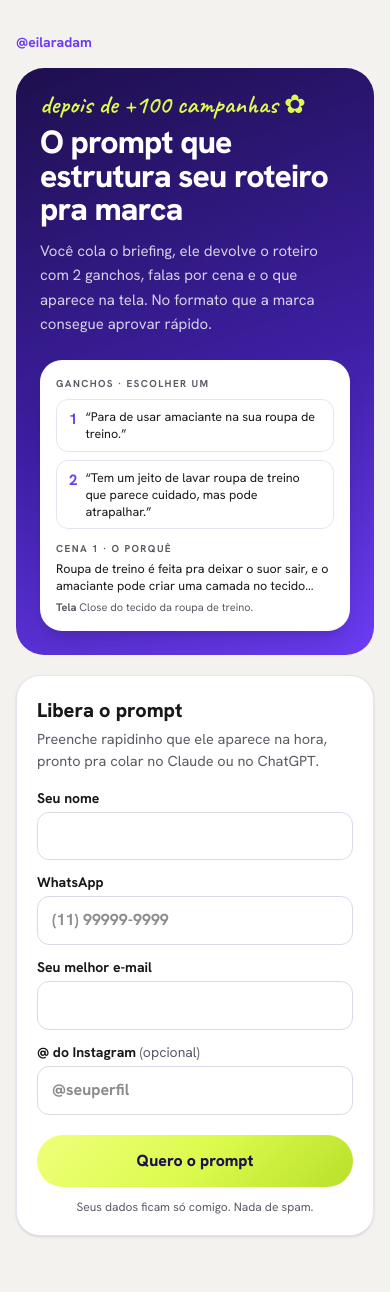
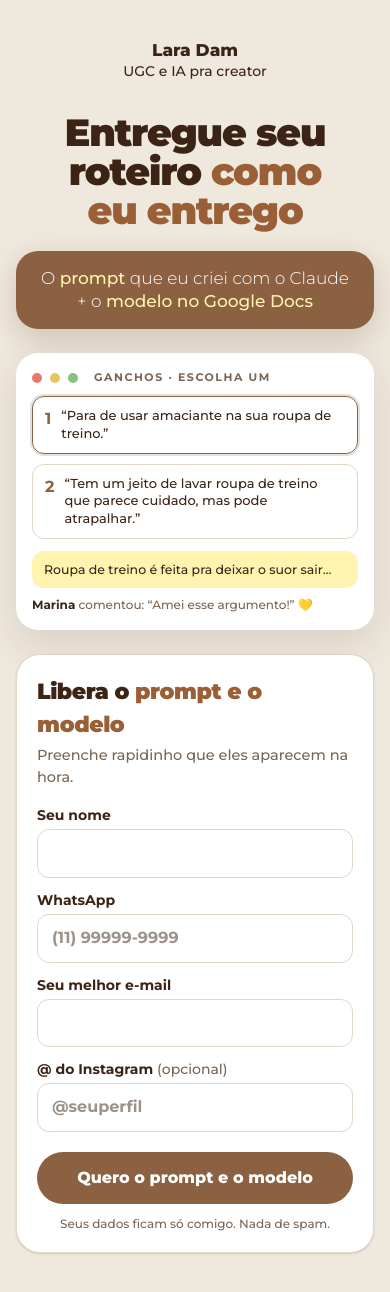
Before and after one commit to eilaradam/laradam-ugc, a Next.js app: page /roteiro-prompt in a window 390 px wide. Shown: the top 1292 px of the page. Built offline with nearby package versions, Linux system fonts and the light colour scheme.

Commit message:
Página /roteiro-prompt no visual do carrossel, com o modelo no Google Docs
Co-Authored-By: Claude Opus 5.5 <noreply@anthropic.com>

```diff
--- a/src/app/roteiro-prompt/RoteiroPrompt.tsx
+++ b/src/app/roteiro-prompt/RoteiroPrompt.tsx
@@ -2,10 +2,10 @@
 
 import { useEffect, useState } from "react";
 
-// Mesmas cores da página do widget (roxo + verde-limão), pra as iscas parecerem da mesma família.
-const V = { roxo: "#6C3CF5", escuro: "#1E0F4D", lima: "#DCFB4E", creme: "#F4F2EE", papel: "#FFFFFF", tinta: "#18181B", suave: "#5B5B66" };
+// Mesmas cores do carrossel "Como eu entrego um roteiro pra marca": papel creme, marrom, caramelo e amarelo-manteiga.
+const V = { papel: "#EFE8DC", cartao: "#FFFFFF", tinta: "#3B2416", caramelo: "#8B6142", acento: "#9A5F36", manteiga: "#FFF3B0", suave: "#7A6555", linha: "#E2D6C6" };
 const MARCA = "roteiro_liberado";
-const LIMA = "linear-gradient(135deg,#F0FF7A 0%,#DCFB4E 50%,#B8E02A 100%)";
+const MODELO_COPIA = "https://docs.google.com/document/d/1g7JCc1FxuayZvrMP2qiouwOxG7rH64R5zL8DTePIWb8/copy";
 
 const PROMPT = `Você vai me ajudar a montar um roteiro de UGC pra uma marca, no formato que a marca consegue aprovar rápido.
 
@@ -25,9 +25,7 @@ ANTES DE ESCREVER:
 COMO O ROTEIRO TEM QUE SER:
 - 2 ganchos diferentes. Os dois precisam levar à MESMA primeira fala, porque a marca vai escolher um ou testar os dois. Se o briefing trouxer um gancho sugerido pela marca, ele é o Gancho 1.
 - O gancho termina no que a primeira fala responde. Leia os dois em voz alta: tem que soar como uma conversa, e a fala não repete o gancho.
-- Divida o resto em cenas. Em cada cena, escreva:
-  FALA: o que eu falo, do jeito que se fala, não do jeito que se escreve.
-  TELA: o que aparece na imagem, em primeira pessoa ("eu abro a caixa").
+- Divida o resto em cenas. Em cada cena: FALA (o que eu falo, do jeito que se fala) e TELA (o que aparece, em primeira pessoa: "eu abro a caixa").
 - O produto aparece em ação (usando, aplicando, abrindo), não só na minha mão.
 - Preço, composição e números vão pro lettering, não pra fala.
 - Termine com uma chamada só, com uma ação e o que a pessoa ganha.
@@ -48,22 +46,14 @@ CHECAGEM FINAL (faça antes de me entregar):
 - Tem alguma afirmação que eu não confirmei?
 - Lendo em voz alta, soa como gente falando?
 
-ENTREGA:
-Me devolva assim:
-GANCHO 1 · fala · tela
-GANCHO 2 · fala · tela
-CENA 1, CENA 2… · fala · tela
+ENTREGA (vou colar num modelo do Google Docs, então devolva exatamente nestas partes):
+A IDEIA DO VÍDEO: 2 ou 3 linhas
+NO SET: o que precisa aparecer
+GANCHOS: tabela com as colunas Gancho | Fala | Tela (2 linhas)
+ROTEIRO: tabela com as colunas Cena | Fala | Tela | Referência (a referência, deixe "[link ou foto]" pra eu preencher)
 LETTERING: o que entra escrito na tela
 TEMPO: palavras e segundos
 DÚVIDAS: o que eu preciso confirmar com a marca`;
-
-const CUIDADOS: { t: string; nao: string; sim: string }[] = [
-  { t: "O gancho conversa com a primeira fala", nao: "O gancho fala de uma coisa e a fala seguinte responde outra.", sim: "A primeira fala responde o que o gancho puxou." },
-  { t: "Dois ganchos, o mesmo roteiro", nao: "Cada gancho precisa de um vídeo diferente.", sim: "O resto funciona com qualquer um dos dois." },
-  { t: "O lugar da gravação manda no texto", nao: "\"Aqui na minha cozinha…\" gravando no espaço da marca.", sim: "\"Na sua cozinha…\"" },
-  { t: "Nunca diz que tem o produto se não tem", nao: "\"Eu comprei esse forno…\"", sim: "\"Vamos ver em quanto tempo esse forno faz uma pizza?\"" },
-  { t: "Lê em voz alta procurando duplo sentido", nao: "Num vídeo de travesseiro: \"o quanto eu dormi bem essa noite\" 👀", sim: "\"Precisamos falar sobre esse travesseiro.\"" },
-];
 
 export default function RoteiroPrompt() {
   const [liberado, setLiberado] = useState(false);
@@ -79,18 +69,22 @@ export default function RoteiroPrompt() {
   }, []);
 
   return (
-    <main className="min-h-screen pb-20" style={{ background: V.creme, color: V.tinta }}>
-      <div className="mx-auto max-w-xl px-4 pt-8">
-        <p className="text-sm font-bold" style={{ color: V.roxo }}>@eilaradam</p>
+    <main className="min-h-screen pb-20" style={{ background: V.papel, color: V.tinta }}>
+      <div className="mx-auto max-w-xl px-4 pt-10">
+        <header className="text-center">
+          <p className="text-[17px] font-extrabold leading-tight">Lara Dam</p>
+          <p className="text-[14px] font-medium" style={{ color: V.tinta }}>UGC e IA pra creator</p>
+        </header>
 
-        <section className="relative mt-4 overflow-hidden rounded-[28px] p-6 sm:p-8" style={{ background: `linear-gradient(160deg, ${V.escuro} 0%, #3D1FA3 55%, ${V.roxo} 100%)`, color: "#fff" }}>
-          <p className="text-[26px] leading-none" style={{ fontFamily: "var(--font-caveat)", color: V.lima }}>depois de +100 campanhas ✿</p>
-          <h1 className="mt-2 text-[32px] font-extrabold leading-[1.05] tracking-tight sm:text-[40px]">O prompt que estrutura seu roteiro pra marca</h1>
-          <p className="mt-3 text-[15px] leading-relaxed" style={{ color: "rgba(255,255,255,.8)" }}>
-            Você cola o briefing, ele devolve o roteiro com 2 ganchos, falas por cena e o que aparece na tela. No formato que a marca consegue aprovar rápido.
-          </p>
-          <MiniRoteiro />
-        </section>
+        <h1 className="mt-8 text-center text-[38px] font-black leading-[1.02] tracking-[-0.03em] sm:text-[48px]" style={{ textWrap: "balance" }}>
+          Entregue seu roteiro <span style={{ color: V.acento }}>como eu entrego</span>
+        </h1>
+
+        <Faixa>
+          O <b style={{ color: V.manteiga }}>prompt</b> que eu criei com o Claude + o <b style={{ color: V.manteiga }}>modelo no Google Docs</b>
+        </Faixa>
+
+        <MiniEntrega />
 
         {liberado ? <Liberado /> : <Cadastro origem={origem} liberar={() => { try { localStorage.setItem(MARCA, "1"); } catch {} setLiberado(true); }} />}
       </div>
@@ -98,22 +92,37 @@ export default function RoteiroPrompt() {
   );
 }
 
-function MiniRoteiro() {
+/** A faixa caramelo dos slides. */
+function Faixa({ children }: { children: React.ReactNode }) {
   return (
-    <div className="mt-6 w-full max-w-[320px] rounded-[22px] bg-white p-4 shadow-xl" style={{ color: V.tinta }} aria-label="Exemplo de roteiro">
-      <p className="text-[10px] font-bold uppercase tracking-[.14em]" style={{ color: V.suave }}>Ganchos · escolher um</p>
+    <div className="mx-auto mt-5 rounded-[22px] px-5 py-4 text-center text-[17px] font-light leading-snug text-white shadow-[0_10px_30px_rgba(59,36,22,.18)]" style={{ background: V.caramelo }}>
+      {children}
+    </div>
+  );
+}
+
+function MiniEntrega() {
+  return (
+    <div className="mt-6 rounded-[22px] p-4 shadow-[0_14px_40px_rgba(59,36,22,.12)]" style={{ background: V.cartao }} aria-label="Exemplo de entrega">
+      <div className="flex items-center gap-2">
+        <span className="h-2.5 w-2.5 rounded-full" style={{ background: "#E8796B" }} />
+        <span className="h-2.5 w-2.5 rounded-full" style={{ background: "#E9C45B" }} />
+        <span className="h-2.5 w-2.5 rounded-full" style={{ background: "#86C27A" }} />
+        <span className="ml-2 text-[11px] font-bold uppercase tracking-[.14em]" style={{ color: V.suave }}>Ganchos · escolha um</span>
+      </div>
       {[
-        ["1", "Para de usar amaciante na sua roupa de treino."],
-        ["2", "Tem um jeito de lavar roupa de treino que parece cuidado, mas pode atrapalhar."],
-      ].map(([n, t]) => (
-        <div key={n} className="mt-2 flex gap-2 rounded-xl border px-3 py-2" style={{ borderColor: "#E7E4F0" }}>
-          <b className="text-[15px]" style={{ color: V.roxo }}>{n}</b>
-          <span className="text-[12.5px] leading-snug">“{t}”</span>
+        ["1", "Para de usar amaciante na sua roupa de treino.", true],
+        ["2", "Tem um jeito de lavar roupa de treino que parece cuidado, mas pode atrapalhar.", false],
+      ].map(([n, t, sel]) => (
+        <div key={String(n)} className="mt-2.5 flex gap-2.5 rounded-xl border px-3 py-2.5" style={{ borderColor: sel ? V.caramelo : V.linha, boxShadow: sel ? `0 0 0 2px ${V.caramelo}33` : undefined }}>
+          <b className="text-[16px]" style={{ color: V.caramelo }}>{String(n)}</b>
+          <span className="text-[13px] leading-snug">“{String(t)}”</span>
         </div>
       ))}
-      <p className="mt-3 text-[10px] font-bold uppercase tracking-[.14em]" style={{ color: V.suave }}>Cena 1 · o porquê</p>
-      <p className="mt-1 text-[12.5px] leading-snug">Roupa de treino é feita pra deixar o suor sair, e o amaciante pode criar uma camada no tecido…</p>
-      <p className="mt-1 text-[11px]" style={{ color: V.suave }}><b>Tela</b> Close do tecido da roupa de treino.</p>
+      <div className="mt-3 rounded-xl px-3 py-2.5" style={{ background: V.manteiga }}>
+        <p className="text-[12.5px] leading-snug">Roupa de treino é feita pra deixar o suor sair…</p>
+      </div>
+      <p className="mt-2 text-[12px]" style={{ color: V.suave }}><b style={{ color: V.tinta }}>Marina</b> comentou: “Amei esse argumento!” 💛</p>
     </div>
   );
 }
@@ -122,7 +131,7 @@ function Cadastro({ origem, liberar }: { origem: string; liberar: () => void })
   const [f, setF] = useState({ nome: "", email: "", whatsapp: "", instagram: "", website: "" });
   const [indo, setIndo] = useState(false);
   const [erro, setErro] = useState("");
-  const campo = "mt-1 w-full rounded-xl border bg-white px-3.5 py-3 text-[16px] outline-none focus:border-[#6C3CF5]";
+  const campo = "mt-1 w-full rounded-xl border bg-white px-3.5 py-3 text-[16px] outline-none focus:border-[#8B6142]";
   const mudar = (k: keyof typeof f) => (e: React.ChangeEvent<HTMLInputElement>) => setF({ ...f, [k]: e.target.value });
 
   const enviar = async (e: React.FormEvent) => {
@@ -143,26 +152,26 @@ function Cadastro({ origem, liberar }: { origem: string; liberar: () => void })
   };
 
   return (
-    <form onSubmit={enviar} className="mt-5 rounded-[24px] p-5 shadow-sm sm:p-6" style={{ background: V.papel, border: "1px solid #E7E4F0" }}>
-      <h2 className="text-xl font-extrabold">Libera o prompt</h2>
-      <p className="mt-1 text-[14.5px]" style={{ color: V.suave }}>Preenche rapidinho que ele aparece na hora, pronto pra colar no Claude ou no ChatGPT.</p>
+    <form onSubmit={enviar} className="mt-6 rounded-[24px] p-5 shadow-sm sm:p-6" style={{ background: V.cartao, border: `1px solid ${V.linha}` }}>
+      <h2 className="text-[22px] font-black tracking-[-0.02em]">Libera o <span style={{ color: V.acento }}>prompt e o modelo</span></h2>
+      <p className="mt-1 text-[14.5px]" style={{ color: V.suave }}>Preenche rapidinho que eles aparecem na hora.</p>
       <label className="mt-4 block text-sm font-bold">Seu nome
-        <input className={campo} style={{ borderColor: "#DCD8EA" }} value={f.nome} onChange={mudar("nome")} required maxLength={120} autoComplete="given-name" />
+        <input className={campo} style={{ borderColor: V.linha }} value={f.nome} onChange={mudar("nome")} required maxLength={120} autoComplete="given-name" />
       </label>
       <label className="mt-3 block text-sm font-bold">WhatsApp
-        <input className={campo} style={{ borderColor: "#DCD8EA" }} value={f.whatsapp} onChange={mudar("whatsapp")} required maxLength={40} autoComplete="tel" inputMode="tel" placeholder="(11) 99999-9999" />
+        <input className={campo} style={{ borderColor: V.linha }} value={f.whatsapp} onChange={mudar("whatsapp")} required maxLength={40} autoComplete="tel" inputMode="tel" placeholder="(11) 99999-9999" />
       </label>
       <label className="mt-3 block text-sm font-bold">Seu melhor e-mail
-        <input className={campo} style={{ borderColor: "#DCD8EA" }} type="email" value={f.email} onChange={mudar("email")} required maxLength={160} autoComplete="email" inputMode="email" />
+        <input className={campo} style={{ borderColor: V.linha }} type="email" value={f.email} onChange={mudar("email")} required maxLength={160} autoComplete="email" inputMode="email" />
       </label>
       <label className="mt-3 block text-sm font-bold">@ do Instagram <span className="font-normal" style={{ color: V.suave }}>(opcional)</span>
-        <input className={campo} style={{ borderColor: "#DCD8EA" }} value={f.instagram} onChange={mudar("instagram")} maxLength={60} autoCapitalize="none" placeholder="@seuperfil" />
+        <input className={campo} style={{ borderColor: V.linha }} value={f.instagram} onChange={mudar("instagram")} maxLength={60} autoCapitalize="none" placeholder="@seuperfil" />
       </label>
       {/* isca pra robô: gente de verdade não vê nem preenche */}
       <input tabIndex={-1} autoComplete="off" aria-hidden="true" className="absolute left-[-9999px] h-0 w-0 opacity-0" value={f.website} onChange={mudar("website")} name="website" />
-      {erro && <p className="mt-3 rounded-lg px-3 py-2 text-sm font-semibold" style={{ background: "#FFF1E6", color: "#9A3412" }}>{erro}</p>}
-      <button type="submit" disabled={indo} className="mt-5 w-full rounded-full py-3.5 text-[16px] font-extrabold disabled:opacity-60" style={{ background: LIMA, color: V.escuro }}>
-        {indo ? "Liberando…" : "Quero o prompt"}
+      {erro && <p className="mt-3 rounded-lg px-3 py-2 text-sm font-semibold" style={{ background: "#FCEBDD", color: "#8A3B12" }}>{erro}</p>}
+      <button type="submit" disabled={indo} className="mt-5 w-full rounded-full py-3.5 text-[16px] font-extrabold text-white disabled:opacity-60" style={{ background: V.caramelo }}>
+        {indo ? "Liberando…" : "Quero o prompt e o modelo"}
       </button>
       <p className="mt-3 text-center text-xs" style={{ color: V.suave }}>Seus dados ficam só comigo. Nada de spam.</p>
     </form>
@@ -171,12 +180,12 @@ function Cadastro({ origem, liberar }: { origem: string; liberar: () => void })
 
 function Passo({ n, titulo, children }: { n: number; titulo: string; children: React.ReactNode }) {
   return (
-    <section className="mt-4 rounded-[24px] p-5 sm:p-6" style={{ background: V.papel, border: "1px solid #E7E4F0" }}>
+    <section className="mt-4 rounded-[24px] p-5 sm:p-6" style={{ background: V.cartao, border: `1px solid ${V.linha}` }}>
       <div className="flex items-center gap-3">
-        <span className="grid h-11 w-11 flex-shrink-0 place-items-center rounded-2xl text-xl font-extrabold" style={{ background: V.lima, color: V.escuro }}>{n}</span>
+        <span className="grid h-11 w-11 flex-shrink-0 place-items-center rounded-2xl text-xl font-black text-white" style={{ background: V.caramelo }}>{n}</span>
         <h2 className="text-[19px] font-extrabold leading-tight">{titulo}</h2>
       </div>
-      <div className="mt-3 space-y-2.5 text-[15.5px] leading-relaxed" style={{ color: "#33313A" }}>{children}</div>
+      <div className="mt-3 space-y-2.5 text-[15.5px] leading-relaxed" style={{ color: "#4A3426" }}>{children}</div>
     </section>
   );
 }
@@ -190,10 +199,10 @@ function BotaoCopiar({ texto }: { texto: string }) {
   };
   return (
     <>
-      <div className="relative mt-2 rounded-2xl p-4" style={{ background: V.escuro, color: "#EEEAFB" }}>
-        <pre className="max-h-[340px] overflow-auto whitespace-pre-wrap text-[13px] leading-relaxed" style={{ fontFamily: "ui-monospace, SFMono-Regular, Menlo, monospace" }}>{texto}</pre>
+      <div className="relative mt-2 rounded-2xl p-4" style={{ background: V.tinta, color: "#F3EBDD" }}>
+        <pre className="max-h-[320px] overflow-auto whitespace-pre-wrap text-[13px] leading-relaxed" style={{ fontFamily: "ui-monospace, SFMono-Regular, Menlo, monospace" }}>{texto}</pre>
       </div>
-      <button type="button" onClick={copiar} className="mt-2 w-full rounded-full py-3 text-[15px] font-extrabold" style={copiou ? { background: V.roxo, color: "#fff" } : { background: LIMA, color: V.escuro }}>
+      <button type="button" onClick={copiar} className="mt-2 w-full rounded-full py-3 text-[15px] font-extrabold" style={copiou ? { background: V.tinta, color: "#fff" } : { background: V.manteiga, color: V.tinta, border: `1px solid ${V.caramelo}55` }}>
         {copiou ? "Copiado ✓" : "Copiar o prompt"}
       </button>
     </>
@@ -203,36 +212,36 @@ function BotaoCopiar({ texto }: { texto: string }) {
 function Liberado() {
   return (
     <>
-      <p className="mt-6 px-1 text-[26px] leading-tight" style={{ fontFamily: "var(--font-caveat)", color: V.roxo }}>Prontinho! Bora montar o seu 👇</p>
+      <p className="mt-8 text-center text-[26px] font-black tracking-[-0.02em]">Prontinho! <span style={{ color: V.acento }}>Bora entregar o seu</span> 👇</p>
 
-      <Passo n={1} titulo="Copie o prompt">
-        <p>Cola numa conversa nova no Claude ou no ChatGPT. Troca o que está entre colchetes e cola o briefing da marca onde está indicado.</p>
+      <Passo n={1} titulo="Monte o roteiro com o prompt">
+        <p>Cola numa conversa nova no Claude ou no ChatGPT, troca o que está entre colchetes e cola o briefing da marca. Antes de escrever, ele te diz o que entendeu e pergunta o que faltou.</p>
         <BotaoCopiar texto={PROMPT} />
       </Passo>
 
-      <Passo n={2} titulo="Responda o que ele perguntar">
-        <p>Antes de escrever, ele te diz o que entendeu e pergunta o que faltou no briefing. Responde com calma: é isso que evita roteiro com informação inventada.</p>
+      <Passo n={2} titulo="Faça a sua cópia do modelo">
+        <p>O modelo já vem com o status de aprovação, os 2 ganchos pra marca escolher e a tabela de cenas com fala, tela e referência.</p>
+        <a href={MODELO_COPIA} target="_blank" rel="noopener noreferrer" className="mt-1 block w-full rounded-full py-3 text-center text-[15px] font-extrabold text-white" style={{ background: V.caramelo }}>
+          Fazer minha cópia no Google Docs
+        </a>
+        <p className="text-sm" style={{ color: V.suave }}>Precisa estar logada no Google. A cópia vai pro seu Drive e é só sua.</p>
       </Passo>
 
-      <Passo n={3} titulo="Revise com estes 5 cuidados">
-        <p>São os que eu repito em todo roteiro. Lê o seu procurando cada um:</p>
-        <ul className="mt-1 space-y-3">
-          {CUIDADOS.map((c, i) => (
-            <li key={c.t} className="rounded-2xl p-3.5" style={{ background: V.creme }}>
-              <p className="text-[15px] font-extrabold">{i + 1}. {c.t}</p>
-              <p className="mt-1 text-[14px]"><span aria-hidden>❌</span> {c.nao}</p>
-              <p className="text-[14px]"><span aria-hidden>✅</span> {c.sim}</p>
-            </li>
-          ))}
-        </ul>
+      <Passo n={3} titulo="Cole o roteiro e as referências">
+        <p>Cola cada parte que o prompt devolveu no lugar dela. Na coluna <b>Referência</b>, coloca o link de um vídeo ou uma foto de como você imagina a cena.</p>
       </Passo>
 
-      <Passo n={4} titulo="Leia em voz alta antes de mandar">
-        <p>Se alguma frase não soa como você falando, reescreve com as suas palavras. O prompt monta a estrutura, mas o jeito de falar tem que ser o seu.</p>
+      <Passo n={4} titulo="Mande o link pra marca">
+        <p>No Docs, clica em <b>Compartilhar</b> → em “Acesso geral” escolhe <b>Qualquer pessoa com o link</b> → muda pra <b>Comentarista</b> → <b>Copiar link</b>.</p>
+        <p>Assim a marca escolhe o gancho, comenta direto na fala e marca o ✅ Aprovado, sem mexer no seu texto.</p>
+      </Passo>
+
+      <Passo n={5} titulo="Acompanhe pelo e-mail">
+        <p>Cada comentário da marca chega no seu e-mail, mandado pelo próprio Google. Você responde ali mesmo no Docs e, quando aparecer o ✅, é só gravar 🎬</p>
       </Passo>
 
       <p className="mt-8 text-center text-sm" style={{ color: V.suave }}>
-        Usou e a marca aprovou? Me conta no direct <b style={{ color: V.roxo }}>@eilaradam</b> 💜
+        Entregou assim e a marca amou? Me conta no direct <b style={{ color: V.acento }}>@eilaradam</b> 💛
       </p>
     </>
   );
--- a/src/app/roteiro-prompt/page.tsx
+++ b/src/app/roteiro-prompt/page.tsx
@@ -1,22 +1,23 @@
 import type { Metadata, Viewport } from "next";
-import { Caveat } from "next/font/google";
+import { Montserrat } from "next/font/google";
 import RoteiroPrompt from "./RoteiroPrompt";
 
-// Isca do carrossel "Como eu estruturo um roteiro pra marca": o direct da automação ROTEIRO manda pra cá.
-// Primeiro um cadastro curto (vira lead na lista_espera, interesse "roteiro"), depois o prompt e o checklist.
-const caveat = Caveat({ subsets: ["latin"], weight: ["600", "700"], variable: "--font-caveat" });
+// Isca do carrossel "Como eu entrego um roteiro pra marca": o direct da automação ROTEIRO manda pra cá.
+// Primeiro um cadastro curto (vira lead na lista_espera, interesse "roteiro"), depois o prompt e o modelo no Google Docs.
+// Mesma letra e cores do carrossel "Como eu entrego um roteiro pra marca" (creme, marrom e amarelo).
+const mont = Montserrat({ subsets: ["latin"], weight: ["300", "500", "700", "800", "900"], variable: "--font-mont" });
 
 export const metadata: Metadata = {
-  title: "O prompt que estrutura seu roteiro pra marca · Lara Dam",
-  description: "O prompt que eu uso pra montar roteiro de UGC no formato que a marca aprova, depois de +100 campanhas.",
+  title: "Entregue seu roteiro como eu entrego · Lara Dam",
+  description: "O prompt que eu criei com o Claude + o modelo no Google Docs pra entregar roteiro pra marca, depois de +100 campanhas.",
   robots: { index: false, follow: false },
 };
 
-export const viewport: Viewport = { themeColor: "#6C3CF5", width: "device-width", initialScale: 1 };
+export const viewport: Viewport = { themeColor: "#3B2416", width: "device-width", initialScale: 1 };
 
 export default function Page() {
   return (
-    <div className={caveat.variable}>
+    <div className={mont.variable} style={{ fontFamily: "var(--font-mont), Montserrat, Arial, sans-serif" }}>
       <RoteiroPrompt />
     </div>
   );
```
